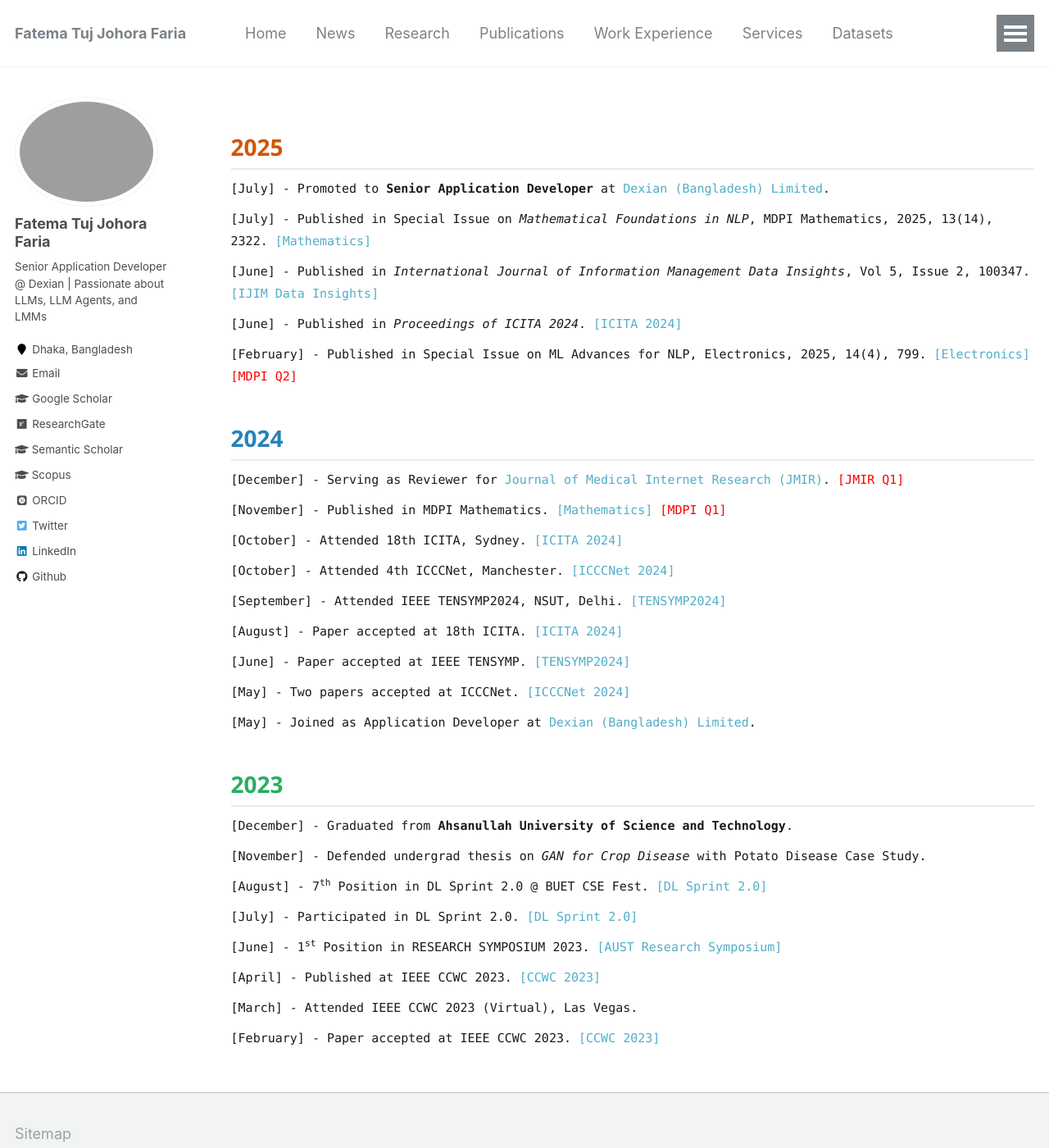
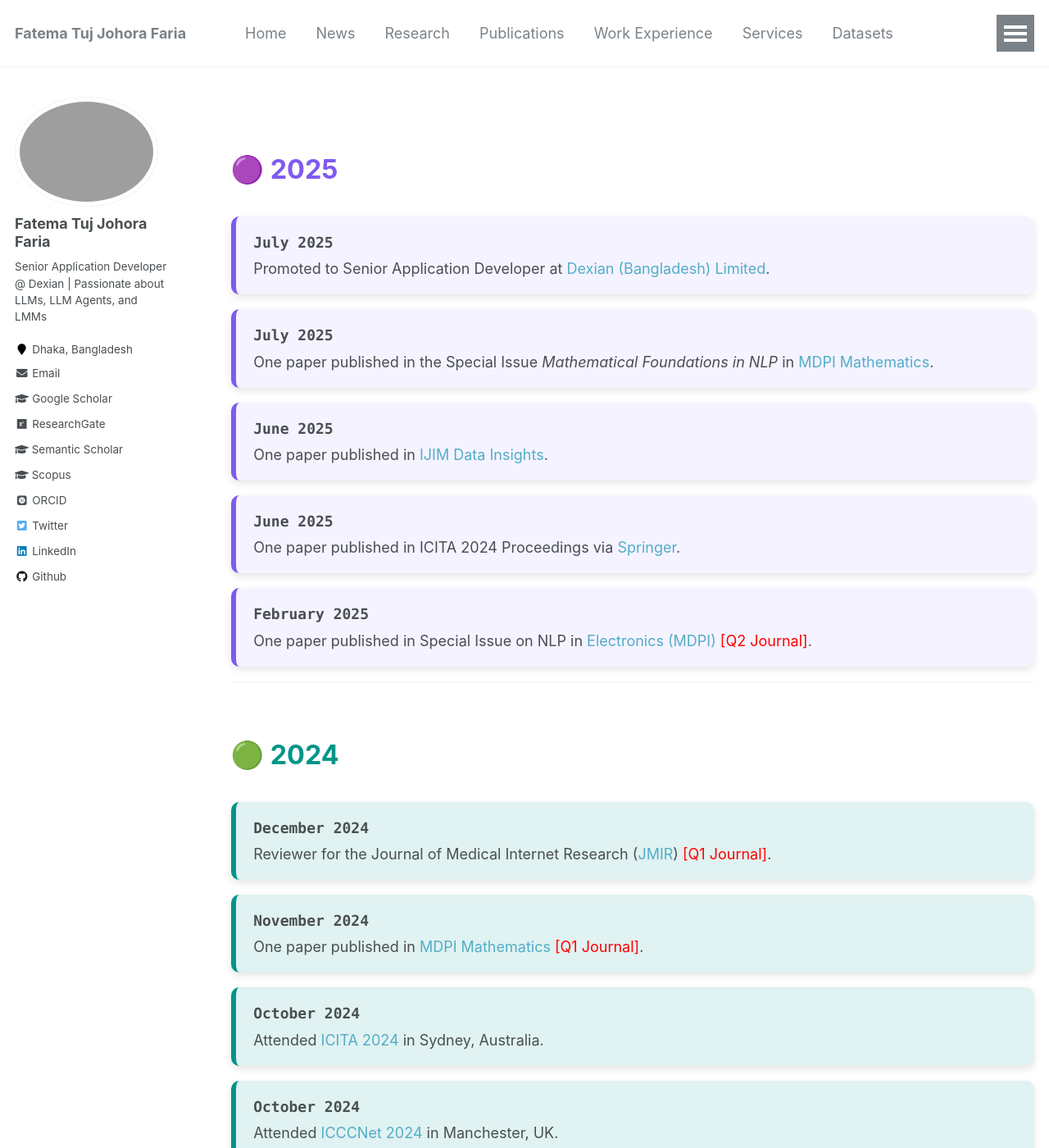
Before and after one commit to fatemafaria142/fatemafaria142.github.io, a Jekyll site: the page built from _pages/news.md, in a window 1280 px wide and 1400 px high. Shown: the whole window at 82% size. Built offline with Jekyll 4.4.1, drawn with Linux system fonts in a browser that asks for light colours; some web fonts are replaced; some of the changed text lies outside the part shown.

Commit message:
Update news

```diff
--- a/_pages/news.md
+++ b/_pages/news.md
@@ -4,57 +4,156 @@ title: ""
 permalink: /news/
 author_profile: true
 ---
+
 <style>
-.year-tag {
-  font-size: 28px;
-  font-weight: bold;
-  font-family: 'Segoe UI', sans-serif;
-  margin-top: 40px;
-  margin-bottom: 10px;
-  padding-bottom: 5px;
-  border-bottom: 2px solid #eaeaea;
-}
+  .year-header {
+    font-size: 1.8em;
+    font-weight: bold;
+    margin-top: 2em;
+    margin-bottom: 1em;
+  }
 
-.news-item {
-  font-family: Monaco, monospace;
-  font-size: 15px;
-  color: #1a1a1a;
-  line-height: 1.8;
-  margin-bottom: 10px;
-}
+  .news-card {
+    border-radius: 10px;
+    box-shadow: 0 4px 10px rgba(0,0,0,0.1);
+    padding: 1rem 1.2rem;
+    margin-bottom: 1rem;
+    background: #fff;
+    border-left: 6px solid;
+  }
 
-.color-2025 { color: #D35400; }     /* Pumpkin */
-.color-2024 { color: #2980B9; }     /* Belize Hole */
-.color-2023 { color: #27AE60; }     /* Green Sea */
+  .news-date {
+    font-weight: bold;
+    margin-bottom: 0.3rem;
+    font-family: Monaco, monospace;
+  }
+
+  .y2025 { border-color: #7f5af0; background: #f5f3ff; }
+  .y2024 { border-color: #009688; background: #e0f2f1; }
+  .y2023 { border-color: #ef6c00; background: #fff3e0; }
 </style>
 
-<div class="year-tag color-2025">2025</div>
+<div class="year-header" style="color:#7f5af0;">🟣 2025</div>
 
-<div class="news-item">[July] - Promoted to <strong>Senior Application Developer</strong> at <a href="https://www.linkedin.com/company/dexiansolutions/" target="_blank">Dexian (Bangladesh) Limited</a>.</div>
-<div class="news-item">[July] - Published in Special Issue on <i>Mathematical Foundations in NLP</i>, MDPI Mathematics, 2025, 13(14), 2322. <a href="https://www.mdpi.com/journal/mathematics" target="_blank">[Mathematics]</a></div>
-<div class="news-item">[June] - Published in <i>International Journal of Information Management Data Insights</i>, Vol 5, Issue 2, 100347. <a href="https://www.sciencedirect.com/journal/international-journal-of-information-management-data-insights" target="_blank">[IJIM Data Insights]</a></div>
-<div class="news-item">[June] - Published in <i>Proceedings of ICITA 2024</i>. <a href="https://link.springer.com/chapter/10.1007/978-981-96-1758-6_32" target="_blank">[ICITA 2024]</a></div>
-<div class="news-item">[February] - Published in Special Issue on ML Advances for NLP, Electronics, 2025, 14(4), 799. <a href="https://www.mdpi.com/journal/electronics" target="_blank">[Electronics]</a> <span style="color:red">[MDPI Q2]</span></div>
+<div class="news-card y2025">
+  <div class="news-date">July 2025</div>
+  Promoted to Senior Application Developer at <a href="https://www.linkedin.com/company/dexiansolutions/" target="_blank">Dexian (Bangladesh) Limited</a>.
+</div>
 
-<div class="year-tag color-2024">2024</div>
+<div class="news-card y2025">
+  <div class="news-date">July 2025</div>
+  One paper published in the Special Issue <i>Mathematical Foundations in NLP</i> in <a href="https://www.mdpi.com/journal/mathematics" target="_blank">MDPI Mathematics</a>.
+</div>
 
-<div class="news-item">[December] - Serving as Reviewer for <a href="https://www.jmir.org/" target="_blank">Journal of Medical Internet Research (JMIR)</a>. <span style="color:red">[JMIR Q1]</span></div>
-<div class="news-item">[November] - Published in MDPI Mathematics. <a href="https://www.mdpi.com/journal/mathematics" target="_blank">[Mathematics]</a> <span style="color:red">[MDPI Q1]</span></div>
-<div class="news-item">[October] - Attended 18th ICITA, Sydney. <a href="https://icita.world/?__im-rgVYHazg=104405410931315538#/" target="_blank">[ICITA 2024]</a></div>
-<div class="news-item">[October] - Attended 4th ICCCNet, Manchester. <a href="https://icccn.co.uk/" target="_blank">[ICCCNet 2024]</a></div>
-<div class="news-item">[September] - Attended IEEE TENSYMP2024, NSUT, Delhi. <a href="https://ieeedelhi-tensymp2024.org/" target="_blank">[TENSYMP2024]</a></div>
-<div class="news-item">[August] - Paper accepted at 18th ICITA. <a href="https://www.icita.world/#/" target="_blank">[ICITA 2024]</a></div>
-<div class="news-item">[June] - Paper accepted at IEEE TENSYMP. <a href="https://ieeedelhi-tensymp2024.org/" target="_blank">[TENSYMP2024]</a></div>
-<div class="news-item">[May] - Two papers accepted at ICCCNet. <a href="https://icccn.co.uk/" target="_blank">[ICCCNet 2024]</a></div>
-<div class="news-item">[May] - Joined as Application Developer at <a href="https://www.linkedin.com/company/dexiansolutions/" target="_blank">Dexian (Bangladesh) Limited</a>.</div>
+<div class="news-card y2025">
+  <div class="news-date">June 2025</div>
+  One paper published in <a href="https://www.sciencedirect.com/journal/international-journal-of-information-management-data-insights" target="_blank">IJIM Data Insights</a>.
+</div>
 
-<div class="year-tag color-2023">2023</div>
+<div class="news-card y2025">
+  <div class="news-date">June 2025</div>
+  One paper published in ICITA 2024 Proceedings via <a href="https://link.springer.com/chapter/10.1007/978-981-96-1758-6_32" target="_blank">Springer</a>.
+</div>
 
-<div class="news-item">[December] - Graduated from <strong>Ahsanullah University of Science and Technology</strong>.</div>
-<div class="news-item">[November] - Defended undergrad thesis on <i>GAN for Crop Disease</i> with Potato Disease Case Study.</div>
-<div class="news-item">[August] - 7<sup>th</sup> Position in DL Sprint 2.0 @ BUET CSE Fest. <a href="https://www.kaggle.com/competitions/dlsprint2/discussion/433389" target="_blank">[DL Sprint 2.0]</a></div>
-<div class="news-item">[July] - Participated in DL Sprint 2.0. <a href="https://www.kaggle.com/competitions/dlsprint2/overview" target="_blank">[DL Sprint 2.0]</a></div>
-<div class="news-item">[June] - 1<sup>st</sup> Position in RESEARCH SYMPOSIUM 2023. <a href="https://aust.edu/events/1996" target="_blank">[AUST Research Symposium]</a></div>
-<div class="news-item">[April] - Published at IEEE CCWC 2023. <a href="https://ieee-ccwc.org/" target="_blank">[CCWC 2023]</a></div>
-<div class="news-item">[March] - Attended IEEE CCWC 2023 (Virtual), Las Vegas.</div>
-<div class="news-item">[February] - Paper accepted at IEEE CCWC 2023. <a href="https://ieee-ccwc.org/" target="_blank">[CCWC 2023]</a></div>
+<div class="news-card y2025">
+  <div class="news-date">February 2025</div>
+  One paper published in Special Issue on NLP in <a href="https://www.mdpi.com/journal/electronics" target="_blank">Electronics (MDPI)</a> <span style="color:red;">[Q2 Journal]</span>.
+</div>
+
+---
+
+<div class="year-header" style="color:#009688;">🟢 2024</div>
+
+<div class="news-card y2024">
+  <div class="news-date">December 2024</div>
+  Reviewer for the Journal of Medical Internet Research (<a href="https://www.jmir.org/" target="_blank">JMIR</a>) <span style="color:red;">[Q1 Journal]</span>.
+</div>
+
+<div class="news-card y2024">
+  <div class="news-date">November 2024</div>
+  One paper published in <a href="https://www.mdpi.com/journal/mathematics" target="_blank">MDPI Mathematics</a> <span style="color:red;">[Q1 Journal]</span>.
+</div>
+
+<div class="news-card y2024">
+  <div class="news-date">October 2024</div>
+  Attended <a href="https://icita.world" target="_blank">ICITA 2024</a> in Sydney, Australia.
+</div>
+
+<div class="news-card y2024">
+  <div class="news-date">October 2024</div>
+  Attended <a href="https://icccn.co.uk/" target="_blank">ICCCNet 2024</a> in Manchester, UK.
+</div>
+
+<div class="news-card y2024">
+  <div class="news-date">September 2024</div>
+  Participated in IEEE TENSYMP 2024 in New Delhi (<a href="https://ieeedelhi-tensymp2024.org/" target="_blank">TENSYMP</a>).
+</div>
+
+<div class="news-card y2024">
+  <div class="news-date">August 2024</div>
+  Paper accepted at <a href="https://www.icita.world/#/" target="_blank">ICITA 2024</a>.
+</div>
+
+<div class="news-card y2024">
+  <div class="news-date">June 2024</div>
+  Paper accepted at <a href="https://ieeedelhi-tensymp2024.org/" target="_blank">TENSYMP 2024</a>.
+</div>
+
+<div class="news-card y2024">
+  <div class="news-date">May 2024</div>
+  Two papers accepted at <a href="https://icccn.co.uk/" target="_blank">ICCCNet 2024</a>.
+</div>
+
+<div class="news-card y2024">
+  <div class="news-date">May 2024</div>
+  Joined as Application Developer at <a href="https://www.linkedin.com/company/dexiansolutions/" target="_blank">Dexian (Bangladesh) Limited</a>.
+</div>
+
+---
+
+<div class="year-header" style="color:#ef6c00;">🟠 2023</div>
+
+<div class="news-card y2023">
+  <div class="news-date">December 2023</div>
+  Graduated from Ahsanullah University of Science and Technology.
+</div>
+
+<div class="news-card y2023">
+  <div class="news-date">November 2023</div>
+  Defended thesis on "GANs for Crop Disease Detection."
+</div>
+
+<div class="news-card y2023">
+  <div class="news-date">August 2023</div>
+  Secured 7<sup>th</sup> place at <a href="https://www.kaggle.com/competitions/dlsprint2/discussion/433389" target="_blank">DL Sprint 2.0 - BUET CSE Fest</a>.
+</div>
+
+<div class="news-card y2023">
+  <div class="news-date">July 2023</div>
+  Participated in <a href="https://www.kaggle.com/competitions/dlsprint2/overview" target="_blank">DL Sprint 2.0 - BUET CSE Fest</a>.
+</div>
+
+<div class="news-card y2023">
+  <div class="news-date">June 2023</div>
+  Won 1<sup>st</sup> place at <a href="https://aust.edu/events/1996" target="_blank">Research Symposium 2023</a>, AUST.
+</div>
+
+<div class="news-card y2023">
+  <div class="news-date">June 2023</div>
+  Presented research at <a href="https://aust.edu/events/1996" target="_blank">Research Symposium 2023</a>, AUST.
+</div>
+
+<div class="news-card y2023">
+  <div class="news-date">April 2023</div>
+  Paper published at IEEE <a href="https://ieee-ccwc.org/" target="_blank">CCWC 2023</a>.
+</div>
+
+<div class="news-card y2023">
+  <div class="news-date">March 2023</div>
+  Attended IEEE CCWC 2023 (Virtual), Las Vegas, NV.
+</div>
+
+<div class="news-card y2023">
+  <div class="news-date">February 2023</div>
+  Paper accepted at IEEE <a href="https://ieee-ccwc.org/" target="_blank">CCWC 2023</a>.
+</div>
```
